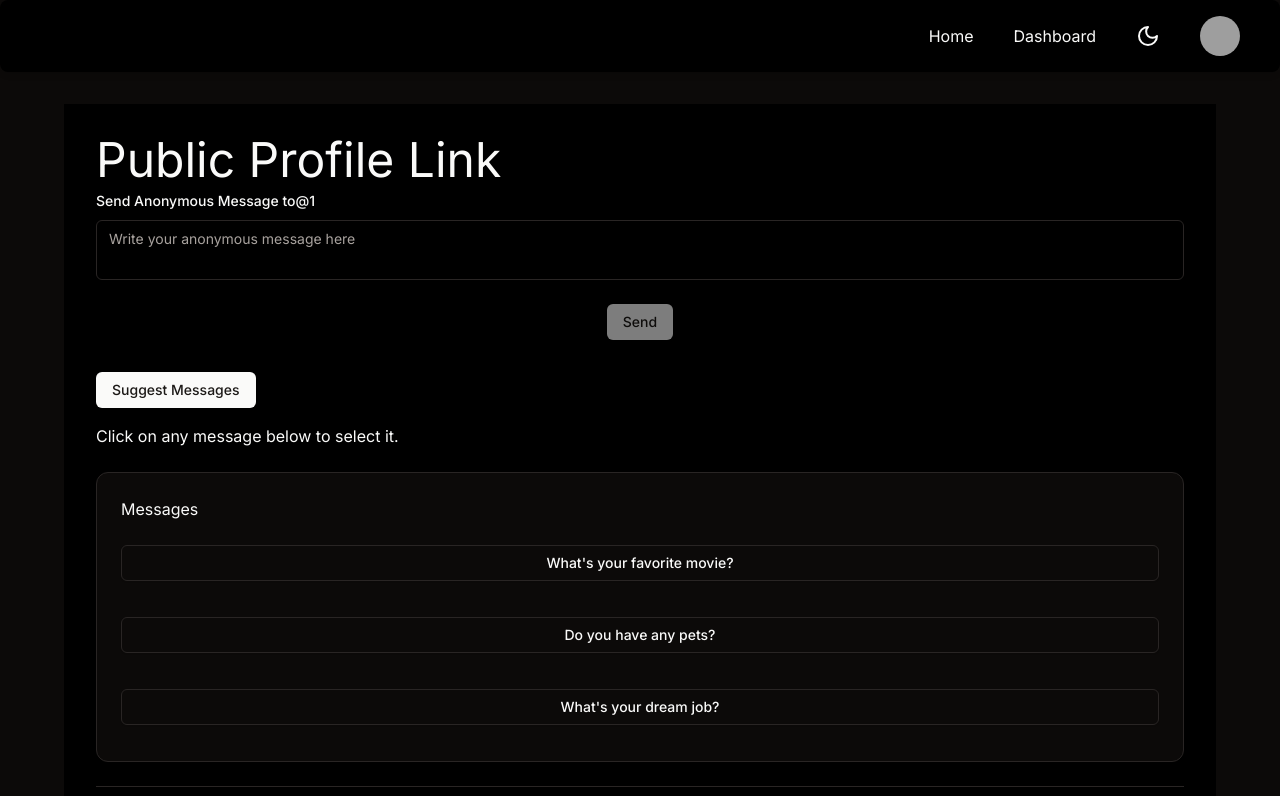
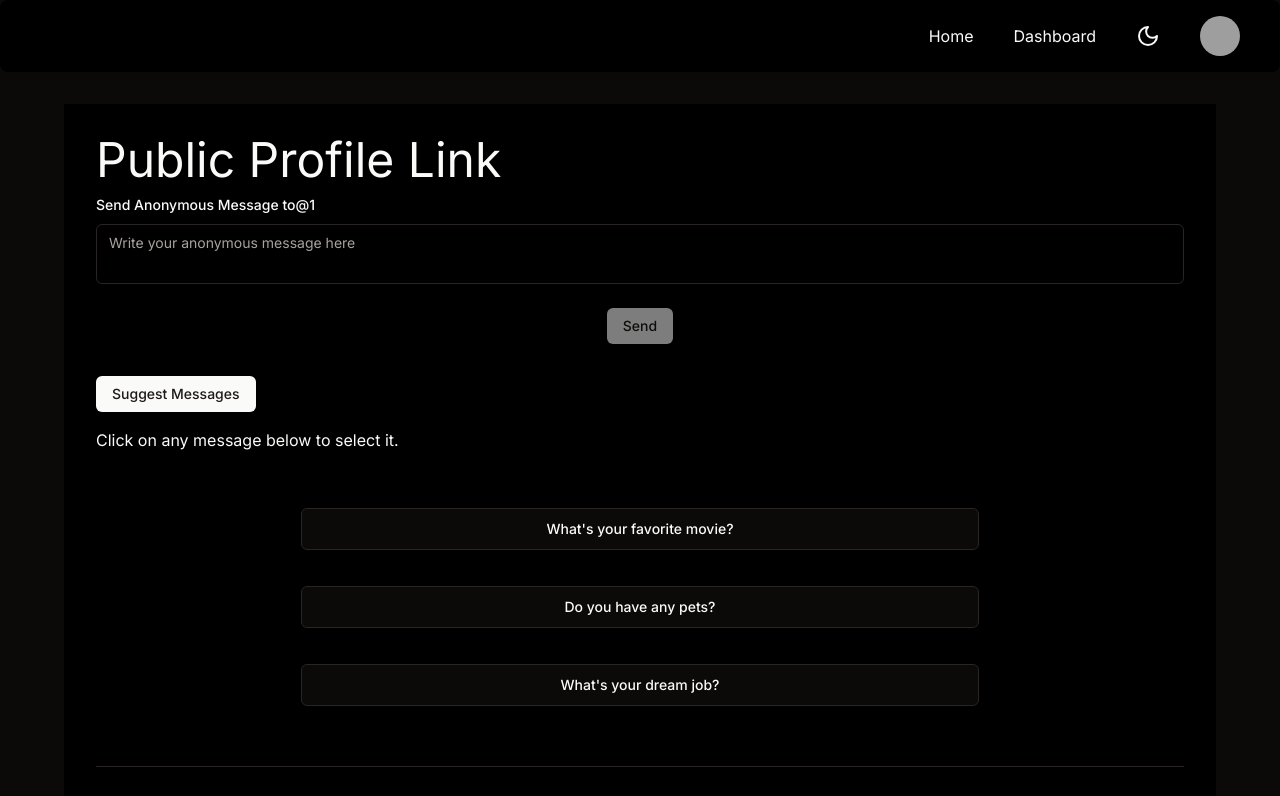
Before and after one commit to sumitcoder01/anony-texts, a Next.js app: page /u/1 in a window 1280 px wide. Shown: the top 796 px of the page. Built offline with nearby package versions, Linux system fonts and the light colour scheme; grey boxes are pictures that could not be loaded.

Commit message:
style: send message page style fixed

```diff
--- a/src/app/(app)/u/[username]/page.tsx
+++ b/src/app/(app)/u/[username]/page.tsx
@@ -71,8 +71,8 @@ const SendMessage = ({ params }: SendMessageProps) => {
     };
 
     return (
-        <div className="w-full max-w-6xl bg-white dark:bg-black mt-8 p-8 mx-8 md:mx-6 lg:mx-auto">
-            <h1 className="text-4xl lg:text-5xl mb-1">Public Profile Link</h1>
+        <div className="w-full max-w-6xl bg-white dark:bg-black my-8 p-8 mx-8 md:mx-6 lg:mx-auto">
+            <h1 className="text-4xl lg:text-5xl mb-2">Public Profile Link</h1>
             <Form {...form}>
                 <form onSubmit={form.handleSubmit(onSubmit)} className="space-y-6">
                     <FormField
@@ -107,26 +107,25 @@ const SendMessage = ({ params }: SendMessageProps) => {
                 </form>
             </Form>
             <div className="space-y-6 my-8">
-                <div className="space-y-4">
+                <div className="space-y-4 mb-14">
                     <Button onClick={suggetMessages}>Suggest Messages</Button>
                     <p>Click on any message below to select it.</p>
                 </div>
-                <Card>
-                    <CardHeader>Messages</CardHeader>
+                <Card className="md:w-2/3 bg-black mx-auto border-none">
                     <CardContent className="flex flex-col gap-6">
                         {parseStringMessages(suggestMessageString).map((message, index) => (
                             <Button
                                 key={index}
                                 variant={"outline"}
-                                className="mb-3 py-3"
+                                className="mb-3 py-5 "
                                 onClick={() => handleMessageClick(message)}
                             >{message}</Button>
                         ))}
                     </CardContent>
                 </Card>
-                <Separator className="my-6" />
+                <Separator className="my-8" />
                 <div className="text-center">
-                    <Link className="underline text-sm" href="/dashboard">Check your message board?</Link>
+                    <Link className="underline text-sm underline-offset-4" href="/dashboard">Check your message board?</Link>
                 </div>
             </div>
         </div>
```
